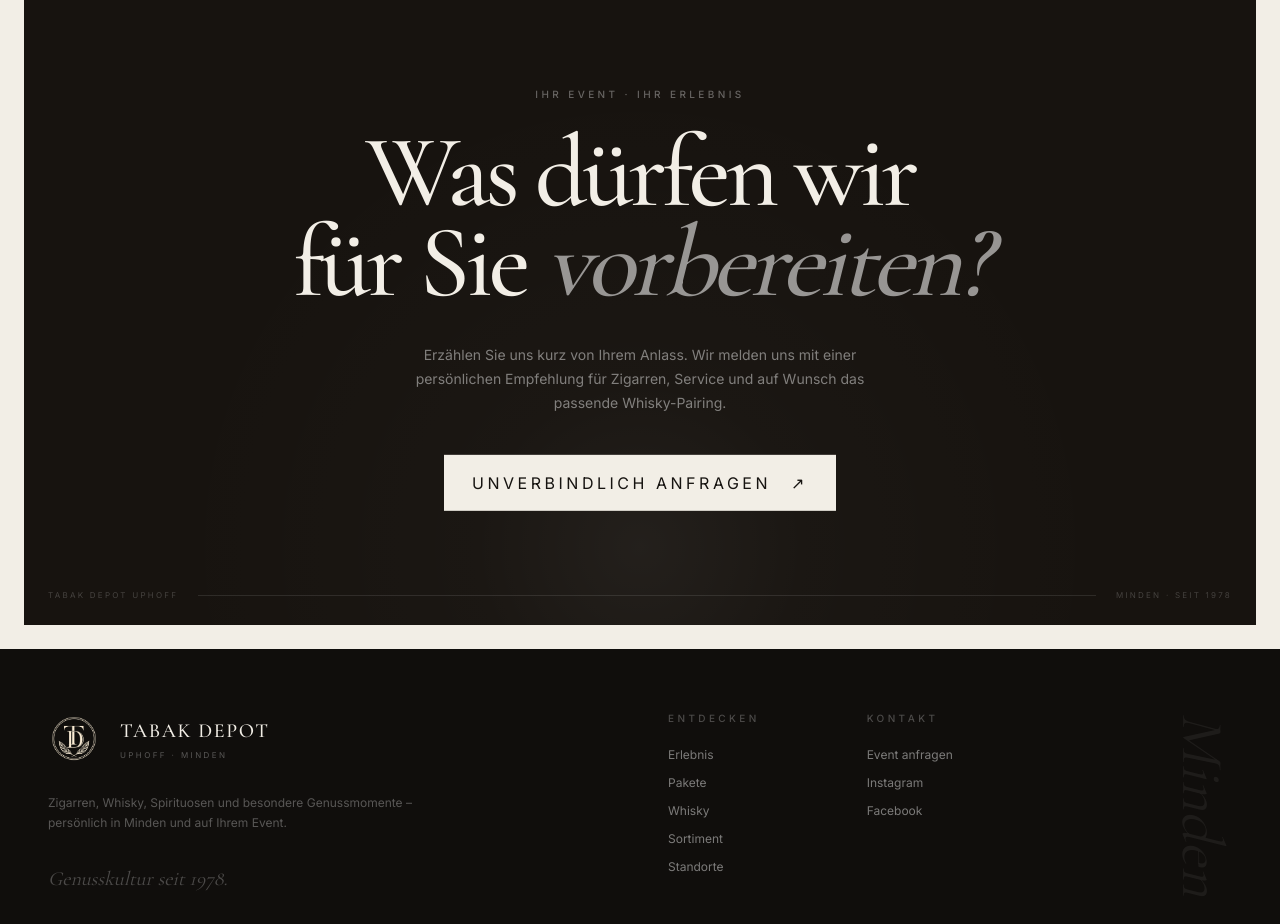
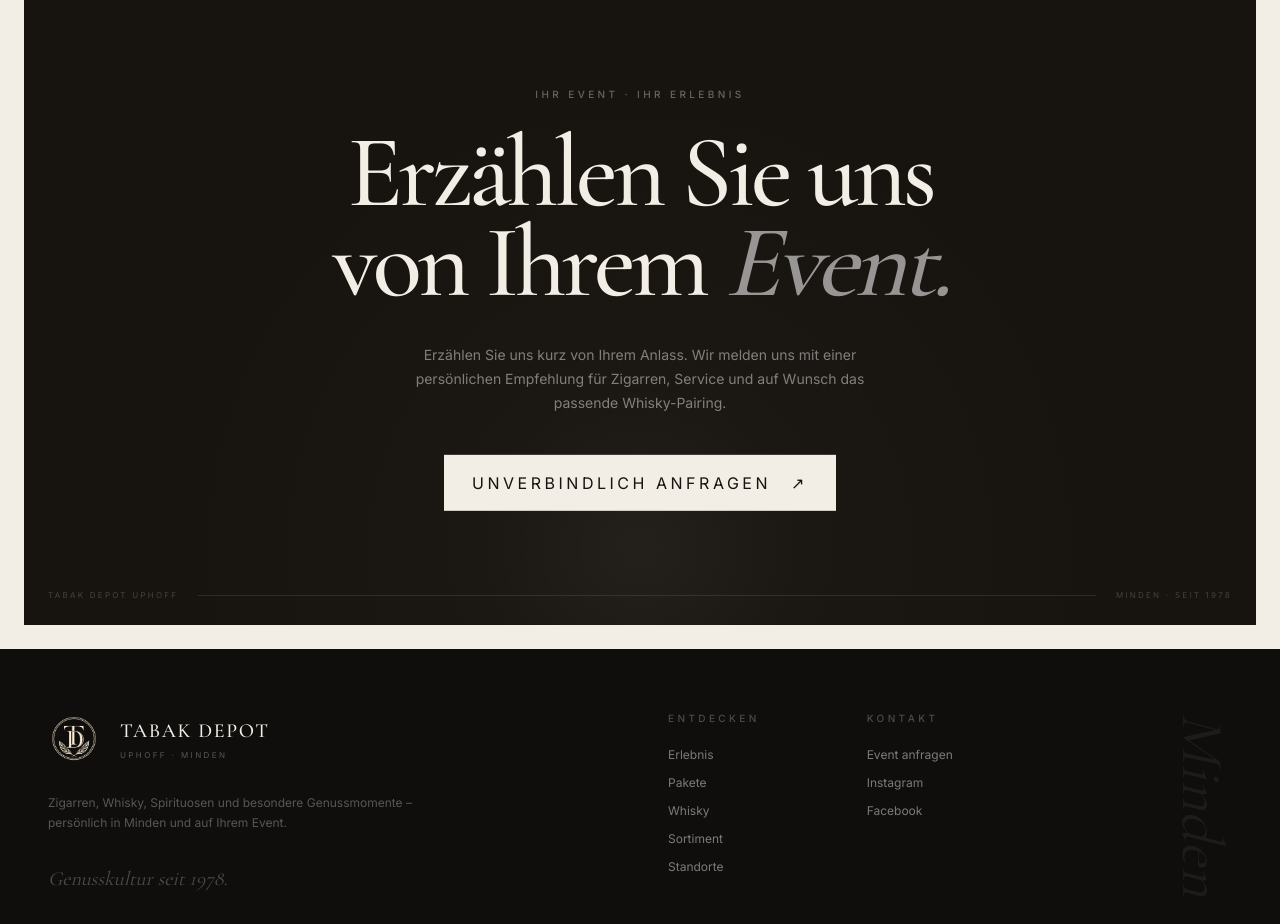
Before and after one commit to leonajosephine/tabakDepot, a Next.js app: page / in a window 1280 px wide. Shown: the part 8880-9804 px from the top of the page. Built offline with nearby package versions, Linux system fonts and the light colour scheme.

Commit message:
feat(cta): text change

```diff
--- a/src/components/sections/FinalCTA.tsx
+++ b/src/components/sections/FinalCTA.tsx
@@ -73,11 +73,11 @@ export default function FinalCTA({
               fontSize: "clamp(4rem, 8vw, 8rem)",
             }}
           >
-            Was dürfen wir
+            Erzählen Sie uns
             <br />
-            für Sie{" "}
+            von Ihrem{" "}
             <span className="italic text-white/55">
-              vorbereiten?
+              Event.
             </span>
           </h2>
 
```
